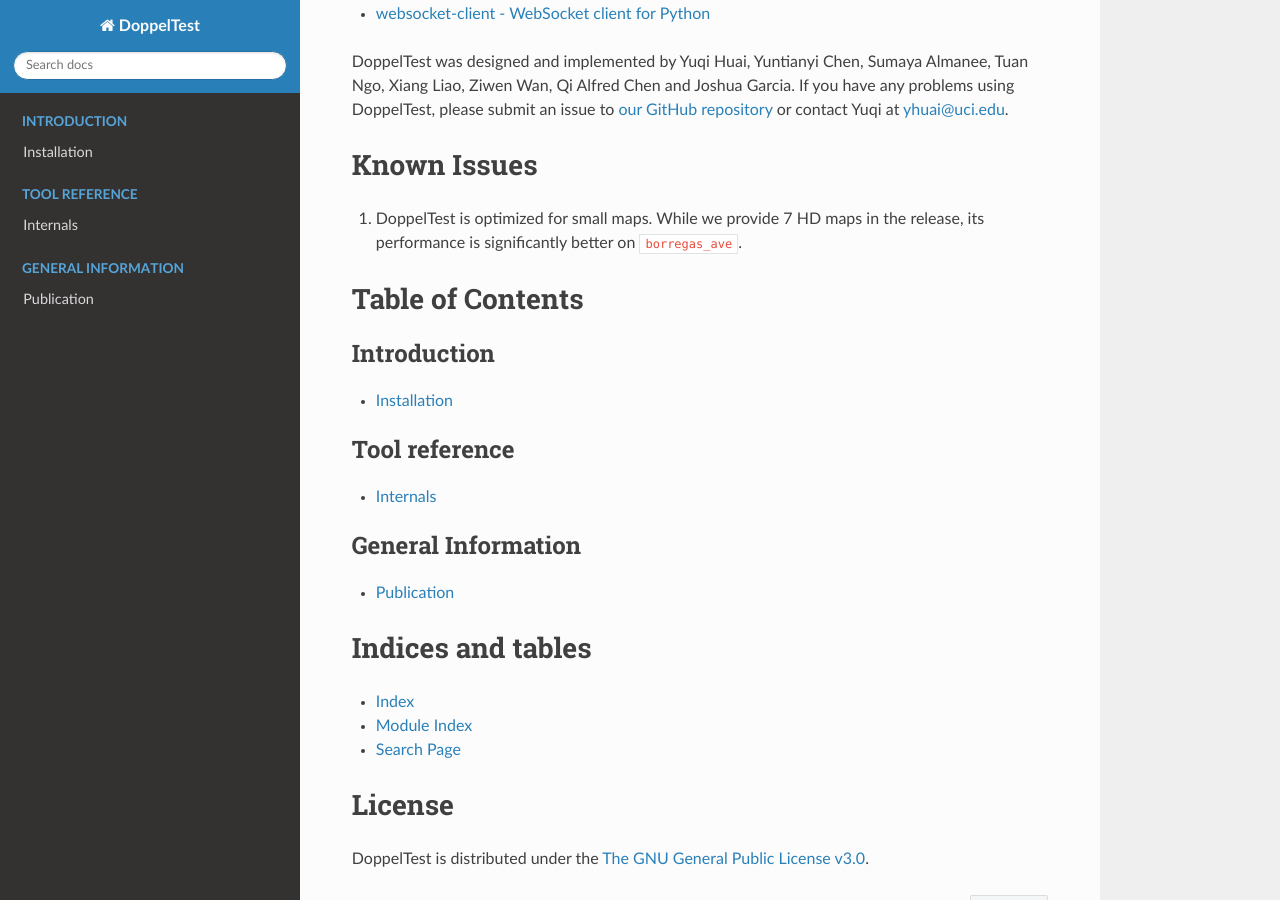
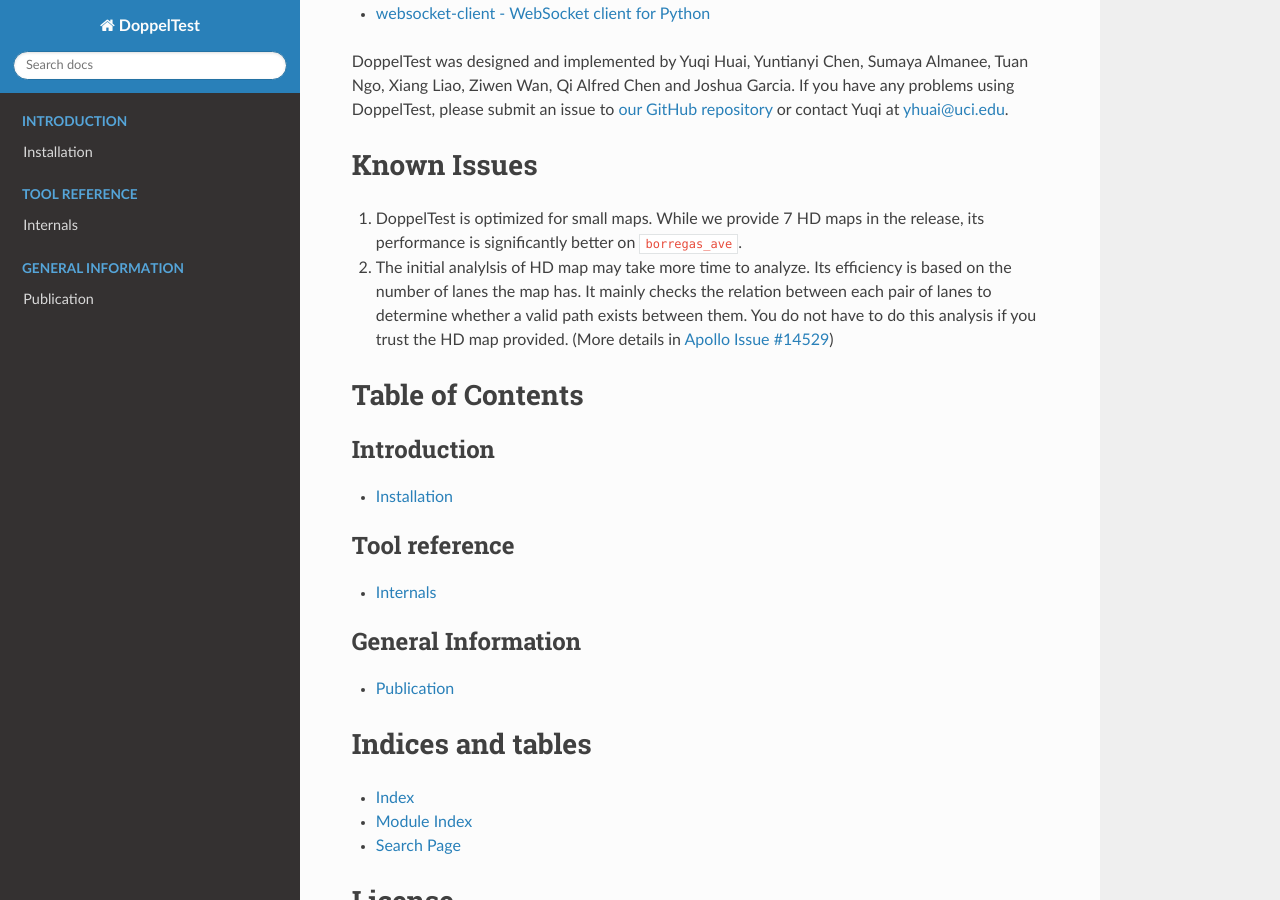
Before and after one commit to Software-Aurora-Lab/DoppelTest, a Sphinx documentation site: the page built from docs/source/index.rst, in a window 1280 px wide and 900 px high, scrolled down 616 px. Built offline with Sphinx 7.4.7 and the Read the Docs theme 2.0.0, drawn with Linux system fonts in a browser that asks for light colours.

Commit message:
updated Known Issues section

```diff
--- a/docs/source/index.rst
+++ b/docs/source/index.rst
@@ -24,6 +24,13 @@
 ============
 1. DoppelTest is optimized for small maps. While we provide 7 HD maps
    in the release, its performance is significantly better on ``borregas_ave``.
+
+2. The initial analylsis of HD map may take more time to analyze. Its efficiency is
+   based on the number of lanes the map has. It mainly checks
+   the relation between each pair of lanes to determine whether a valid
+   path exists between them. You do not have to do this analysis if you trust the
+   HD map provided. (More details in
+   `Apollo Issue #14529 <https://github.com/ApolloAuto/apollo/issues/14529>`_)
 
 Table of Contents
 =================
```
